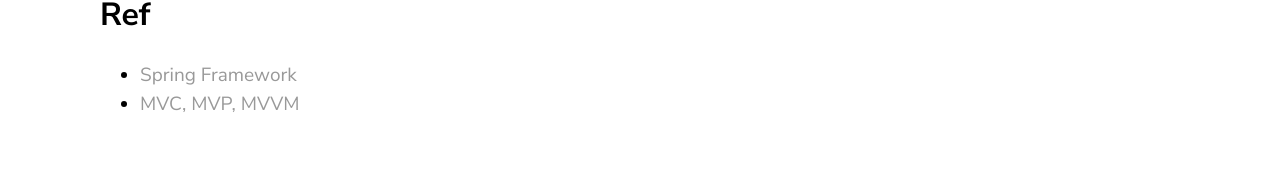
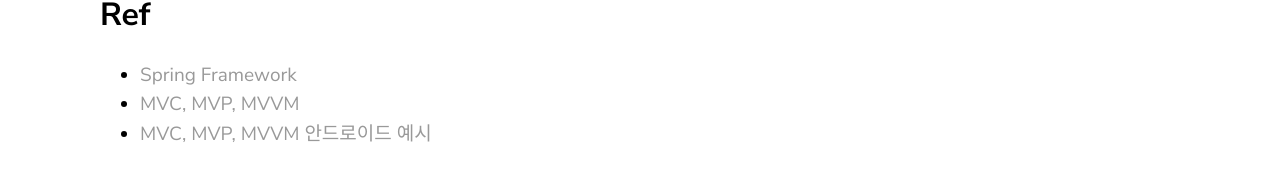
Before and after one commit to yoowonyoung/yoowonyoung.github.io, a Jekyll site: the page built from _posts/2020-08-02-SpringFramework-01.md, in a window 1280 px wide. Shown: the part 2180-2351 px from the top of the page. Built offline with Jekyll 4.4.1, drawn with Linux system fonts in a browser that asks for light colours; comment, search, counter and statistics services are not loaded; before the commit the page ends 2325 px from its top, so only the background shows below that.

Commit message:
add example

```diff
--- a/_posts/2020-08-02-SpringFramework-01.md
+++ b/_posts/2020-08-02-SpringFramework-01.md
@@ -58,3 +58,4 @@
 ## Ref
 - [Spring Framework](https://khj93.tistory.com/entry/Spring-Spring-Framework%EB%9E%80-%EA%B8%B0%EB%B3%B8-%EA%B0%9C%EB%85%90-%ED%95%B5%EC%8B%AC-%EC%A0%95%EB%A6%AC)
 - [MVC, MVP, MVVM](https://beomy.tistory.com/43)
+- [MVC, MVP, MVVM 안드로이드 예시](https://academy.realm.io/kr/posts/eric-maxwell-mvc-mvp-and-mvvm-on-android/)
```
